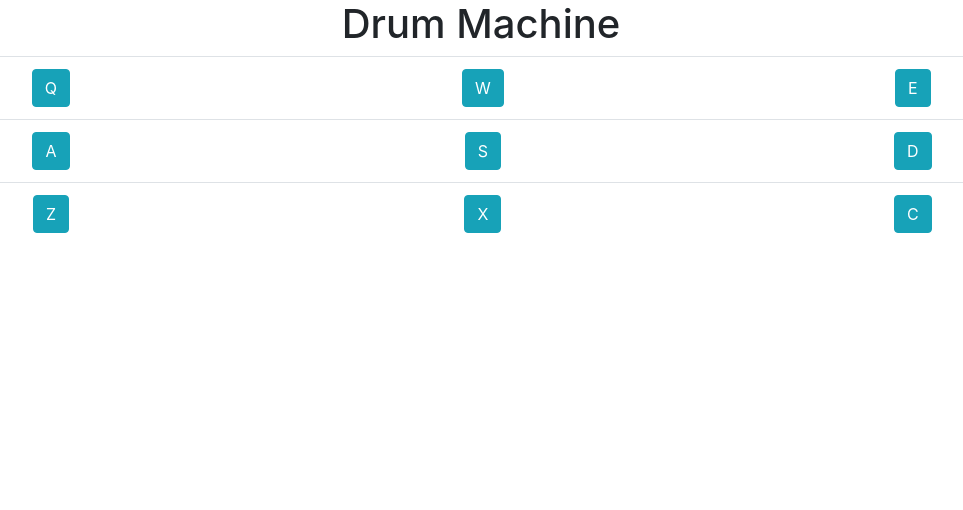
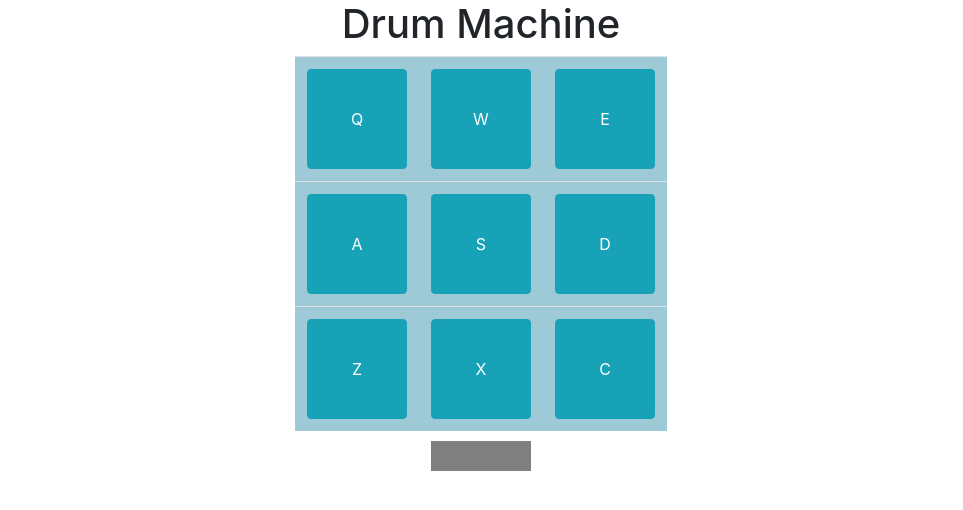
Before and after one commit to hcuffy/drumMachine, a React (Create React App) app: page / in a window 1280 px wide. Shown: the top 510 px of the page, without its empty margins (159-1122 px from the left). Built offline with nearby package versions, Linux system fonts and the light colour scheme.

Commit message:
Adding audio buttons

```diff
--- a/public/index.html
+++ b/public/index.html
@@ -37,5 +37,4 @@
       To create a production bundle, use `npm run build` or `yarn build`.
     -->
   </body>
-  <script src="https://cdn.freecodecamp.org/testable-projects-fcc/v1/bundle.js"></script>
 </html>
--- a/src/App/App.css
+++ b/src/App/App.css
@@ -7,10 +7,12 @@ header {
 }
 
 .display {
-  width: 100px;
+  float: left;
 }
 
-.drum-pad {
-  width: 50px;
-  height: 50px;
+label {
+  background-color: grey;
+  height: 30px;
+  width: 100px;
+  margin-top: 10px;
 }
--- a/src/App/App.js
+++ b/src/App/App.js
@@ -8,15 +8,96 @@ class App extends Component {
    super(props);
 
    this.state = {
-
+    audioLabel : ''
    };
    this.drumAudioQ = this.drumAudioQ.bind(this);
+   this.q_Audio  = new Audio("https://s3.amazonaws.com/freecodecamp/simonSound1.mp3");
+   this.drumAudioW = this.drumAudioW.bind(this);
+   this.w_Audio  = new Audio("https://s3.amazonaws.com/freecodecamp/simonSound1.mp3");
+   this.drumAudioE = this.drumAudioE.bind(this);
+   this.e_Audio  = new Audio("https://s3.amazonaws.com/freecodecamp/simonSound1.mp3");
+   this.drumAudioA = this.drumAudioA.bind(this);
+   this.a_Audio  = new Audio("https://s3.amazonaws.com/freecodecamp/simonSound1.mp3");
+   this.drumAudioS = this.drumAudioS.bind(this);
+   this.s_Audio  = new Audio("https://s3.amazonaws.com/freecodecamp/simonSound1.mp3");
+   this.drumAudioD = this.drumAudioD.bind(this);
+   this.d_Audio  = new Audio("https://s3.amazonaws.com/freecodecamp/simonSound1.mp3");
+   this.drumAudioZ = this.drumAudioZ.bind(this);
+   this.z_Audio  = new Audio("https://s3.amazonaws.com/freecodecamp/simonSound1.mp3");
+   this.drumAudioX = this.drumAudioX.bind(this);
+   this.x_Audio  = new Audio("https://s3.amazonaws.com/freecodecamp/simonSound1.mp3");
+   this.drumAudioC = this.drumAudioC.bind(this);
+   this.c_Audio  = new Audio("https://s3.amazonaws.com/freecodecamp/simonSound1.mp3");
 }
 
- drumAudioQ(){
 
+  drumAudioQ() {
+    let { audioLabel } = this.state;
+    this.setState({
+      audioLabel: 'Q'
+    });
+    this.q_Audio.play();
+  }
 
+  drumAudioW() {
+    let { audioLabel } = this.state;
+    this.setState({
+      audioLabel: 'W'
+    });
+    this.w_Audio.play();
+  }
 
+  drumAudioE() {
+    let { audioLabel } = this.state;
+    this.setState({
+      audioLabel: 'E'
+    });
+    this.e_Audio.play();
+  }
+  drumAudioA() {
+    let { audioLabel } = this.state;
+    this.setState({
+      audioLabel: 'A'
+    });
+    this.a_Audio.play();
+  }
+  drumAudioS() {
+    let { audioLabel } = this.state;
+    this.setState({
+      audioLabel: 'S'
+    });
+    this.s_Audio.play();
+  }
+  drumAudioD() {
+    let { audioLabel } = this.state;
+    this.setState({
+      audioLabel: 'D'
+    });
+    this.d_Audio.play();
+  }
+
+  drumAudioZ() {
+    let { audioLabel } = this.state;
+    this.setState({
+      audioLabel: 'Z'
+    });
+    this.z_Audio.play();
+  }
+
+  drumAudioX() {
+    let { audioLabel } = this.state;
+    this.setState({
+      audioLabel: 'X'
+    });
+    this.x_Audio.play();
+  }
+
+  drumAudioC() {
+    let { audioLabel } = this.state;
+    this.setState({
+      audioLabel: 'C'
+    });
+    this.c_Audio.play();
   }
 
   render() {
@@ -26,10 +107,20 @@ class App extends Component {
             <h1>Drum Machine</h1>
          </header>
         <div id="display">
-
             <Board
              drumAudioQ={this.drumAudioQ}
+             drumAudioW={this.drumAudioW}
+             drumAudioE={this.drumAudioE}
+             drumAudioA={this.drumAudioA}
+             drumAudioS={this.drumAudioS}
+             drumAudioD={this.drumAudioD}
+             drumAudioZ={this.drumAudioZ}
+             drumAudioX={this.drumAudioX}
+             drumAudioC={this.drumAudioC}
             />
+            <div>
+            <label>{this.state.audioLabel}</label>
+            </div>
         </div>
       </div>
     );
--- a/src/App/Components/board.js
+++ b/src/App/Components/board.js
@@ -1,5 +1,5 @@
 import React from 'react';
-import '../App.css';
+import './components.css';
 
 
 const Board = (props) => {
@@ -7,18 +7,18 @@ const Board = (props) => {
   return (<table className="table">
      <tr>
         <td id="drumQ" class="drum-pad"><button type="button" class="btn btn-info" onClick={props.drumAudioQ}>Q</button></td>
-        <td id="drumW" class="drum-pad"><button type="button" class="btn btn-info" onClick={props.drumAudioQ}>W</button></td>
-        <td id="drumE" class="drum-pad"><button type="button" class="btn btn-info" onClick={props.drumAudioQ}>E</button></td>
+        <td id="drumW" class="drum-pad"><button type="button" class="btn btn-info" onClick={props.drumAudioW}>W</button></td>
+        <td id="drumE" class="drum-pad"><button type="button" class="btn btn-info" onClick={props.drumAudioE}>E</button></td>
       </tr>
       <tr>
-        <td id="drumA" class="drum-pad"><button type="button" class="btn btn-info" onClick={props.drumAudioQ}>A</button></td>
-        <td id="drumS" class="drum-pad"><button type="button" class="btn btn-info" onClick={props.drumAudioQ}>S</button></td>
-        <td id="drumD" class="drum-pad"><button type="button" class="btn btn-info" onClick={props.drumAudioQ}>D</button></td>
+        <td id="drumA" class="drum-pad"><button type="button" class="btn btn-info" onClick={props.drumAudioA}>A</button></td>
+        <td id="drumS" class="drum-pad"><button type="button" class="btn btn-info" onClick={props.drumAudioS}>S</button></td>
+        <td id="drumD" class="drum-pad"><button type="button" class="btn btn-info" onClick={props.drumAudioD}>D</button></td>
       </tr>
       <tr>
-        <td id="drumZ" class="drum-pad"><button type="button" class="btn btn-info" onClick={props.drumAudioQ}>Z</button></td>
-        <td id="drumX" class="drum-pad"><button type="button" class="btn btn-info" onClick={props.drumAudioQ}>X</button></td>
-        <td id="drumC" class="drum-pad"><button type="button" class="btn btn-info" onClick={props.drumAudioQ}>C</button></td>
+        <td id="drumZ" class="drum-pad"><button type="button" class="btn btn-info" onClick={props.drumAudioZ}>Z</button></td>
+        <td id="drumX" class="drum-pad"><button type="button" class="btn btn-info" onClick={props.drumAudioX}>X</button></td>
+        <td id="drumC" class="drum-pad"><button type="button" class="btn btn-info" onClick={props.drumAudioC}>C</button></td>
       </tr>
 
   </table>);
--- /dev/null
+++ b/src/App/Components/components.css
@@ -0,0 +1,11 @@
+.table {
+  background-color: #9ecad8;
+  width: 200px;
+  text-align: center;
+  margin: auto;
+}
+
+.btn {
+  width: 100px;
+  height: 100px;
+}
```
Lines whose indentation alone changed are shown as unchanged.
